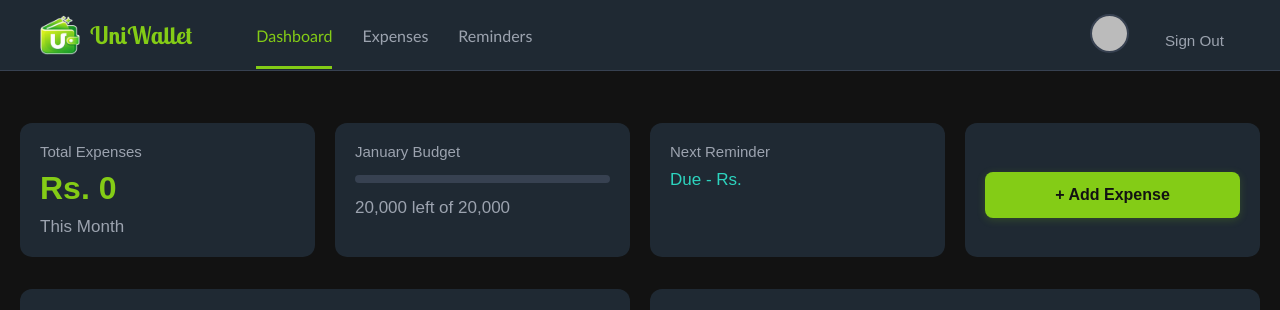
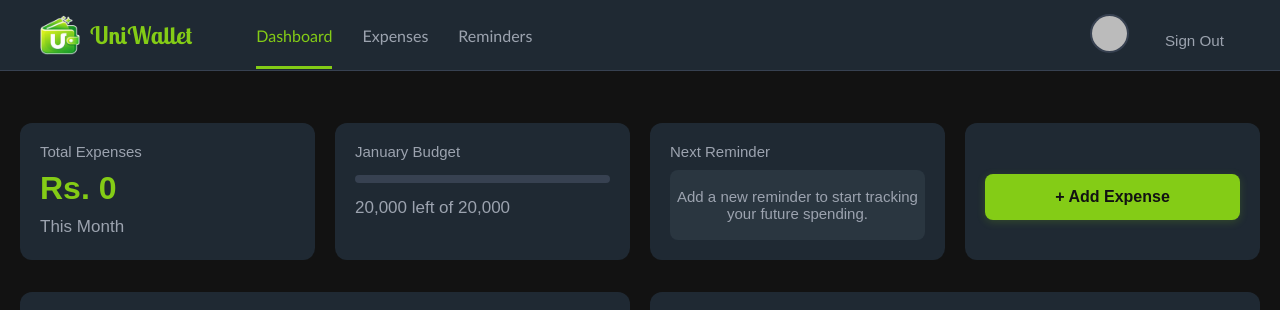
Before and after one commit to yasithbuddhima/UniWallet, a React (Create React App) app in the folder frontend/: page /dashboard in a window 1280 px wide. Shown: the top 310 px of the page. Built offline with nearby package versions, Linux system fonts and the light colour scheme; no server answers; sample sign-in values are in the browser's storage.

Commit message:
fix:
Add placeholding txt for empty reminders in dashboard
fix the profile image loading error
remove unneccessary padding in auth page
fix warning message in profile page

```diff
--- a/frontend/src/Components/NavBar/NavBar.jsx
+++ b/frontend/src/Components/NavBar/NavBar.jsx
@@ -49,6 +49,7 @@ const Navbar = () => {
             <img
               src={user && user.photoURL ? user.photoURL : defaultAvatar}
               alt="Profile"
+              referrerPolicy="no-referrer"
               className={styles.avatar}
             />
           </NavLink>
--- a/frontend/src/Pages/Auth/AuthPage.module.css
+++ b/frontend/src/Pages/Auth/AuthPage.module.css
@@ -6,7 +6,6 @@
   align-items: center;
   background-color: #1f2933;
   font-family: Arial, sans-serif;
-  padding: 20px;
 }
 
 .authcontainer {
--- a/frontend/src/Pages/DashBoard/Dasboard.jsx
+++ b/frontend/src/Pages/DashBoard/Dasboard.jsx
@@ -5,6 +5,7 @@ import { motion } from "motion/react";
 import { useNavigate } from "react-router-dom";
 import { useReminders } from "../../context/ReminderContext";
 import { ExpensesBarchart, ExpensesPieChart } from "./Charts";
+import { auth } from "../../utils/firebase";
 
 const DashBoard = () => {
   const navigate = useNavigate();
@@ -58,6 +59,15 @@ const DashBoard = () => {
 
         <div className={styles.card}>
           <label>Next Reminder</label>
+          {!nextReminder ? (
+            <div
+              className={styles.placeholder}
+              style={{ minHeight: "70px", fontSize: "15px" }}
+            >
+              Add a new reminder to start tracking your future spending.
+            </div>
+          ) : (
+            <>
               <h3> {nextReminder?.name}</h3>
               <p
                 className={
@@ -68,6 +78,8 @@ const DashBoard = () => {
               >
                 Due {nextReminderDate} - Rs. {nextReminder?.value}
               </p>
+            </>
+          )}
         </div>
 
         <div className={styles.card + " " + styles.addExpenseCard}>
--- a/frontend/src/Pages/Profile/ProfilePage.jsx
+++ b/frontend/src/Pages/Profile/ProfilePage.jsx
@@ -31,11 +31,7 @@ const ProfilePage = () => {
         "Are you sure you want to delete your account? This action cannot be undone.",
       )
     ) {
-      if (
-        window.confirm(
-          "This will permanently delete all your data. Type your email to confirm.",
-        )
-      ) {
+      if (window.confirm("This will permanently delete all your data.")) {
         try {
           const currentUser = auth.currentUser;
           if (currentUser) {
```
Lines whose indentation alone changed are shown as unchanged.
